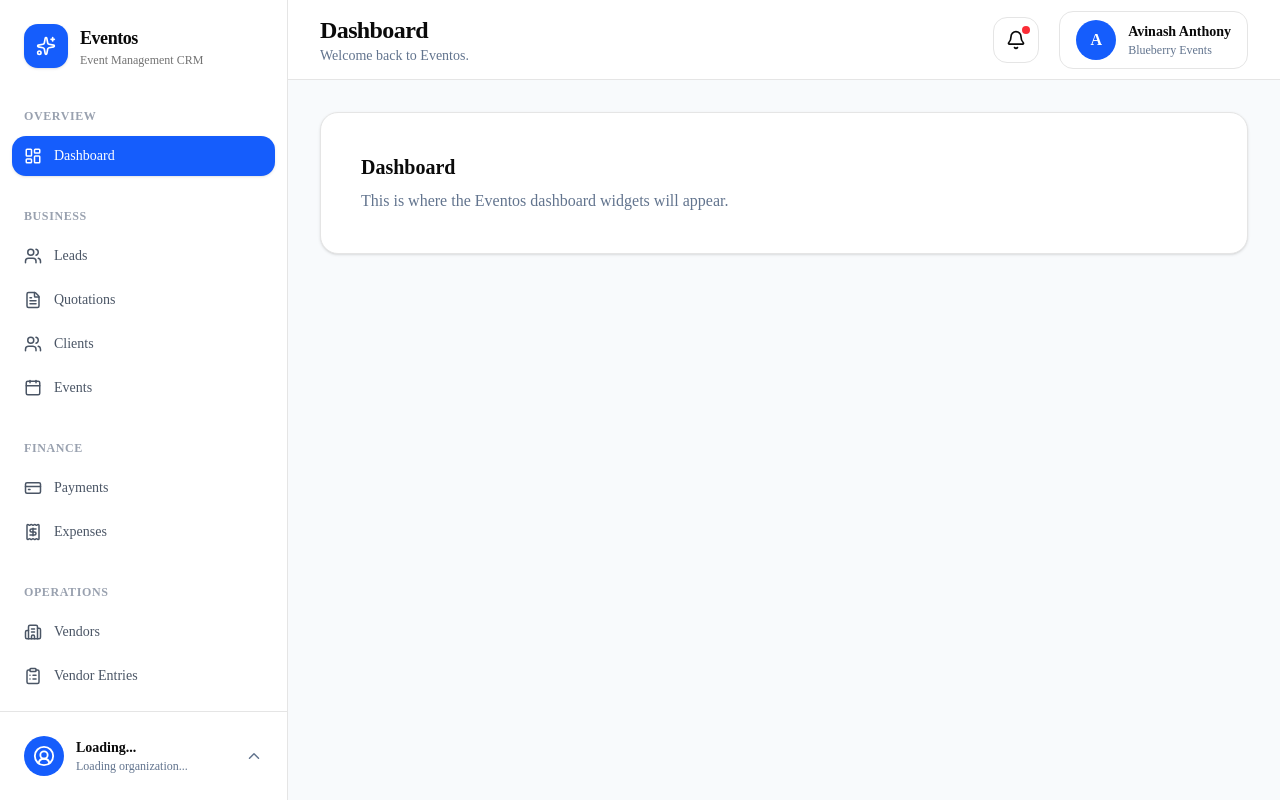
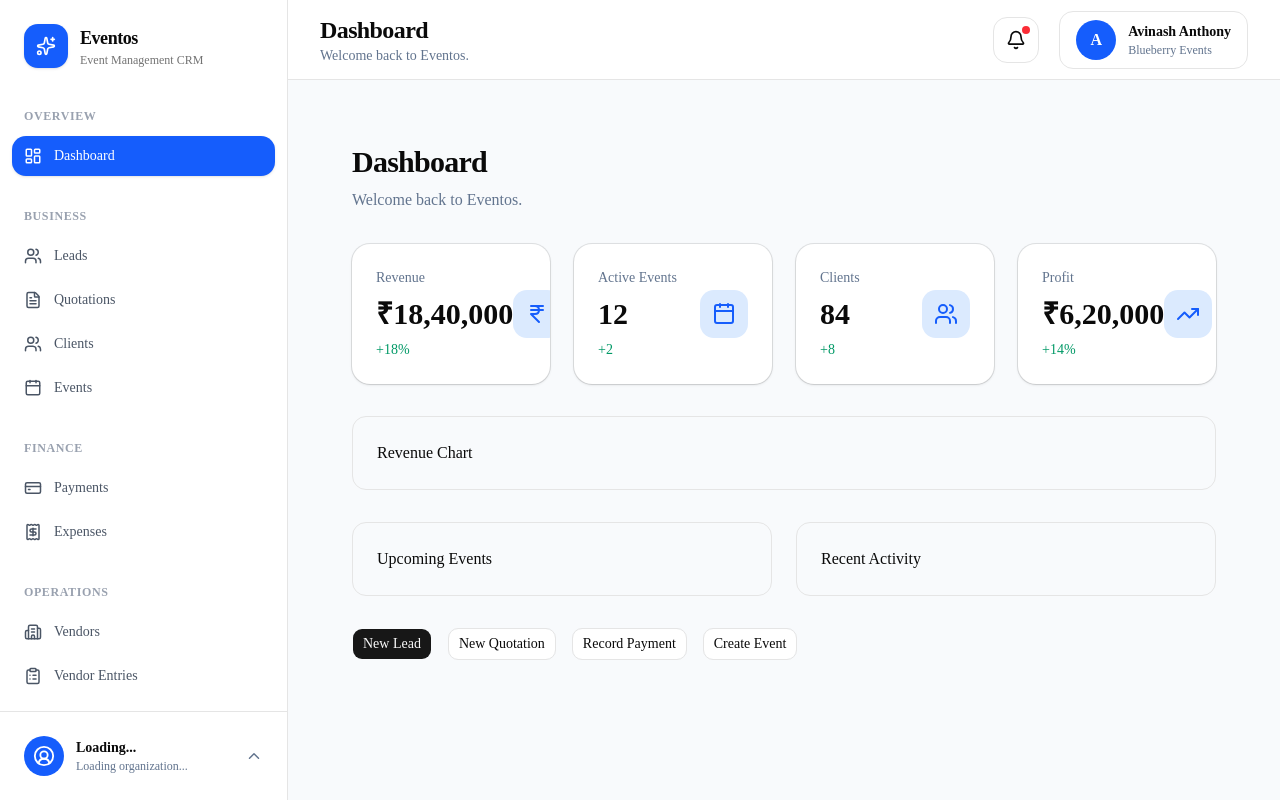
Before and after one commit to rohananthony2451-netizen/blueberry-crm, a Next.js app: page /dashboard in a window 1280 px wide. Built offline with nearby package versions, Linux system fonts and the light colour scheme.

Commit message:
feat: build dashboard page structure

```diff
--- a/app/(dashboard)/dashboard/page.tsx
+++ b/app/(dashboard)/dashboard/page.tsx
@@ -1,16 +1,29 @@
+import { PageContainer } from "@/components/design-system/PageContainer";
+import { PageHeader } from "@/components/design-system/PageHeader";
+import { DashboardStats } from "@/features/dashboard/components/DashboardStats";
+import { DashboardCharts } from "@/features/dashboard/components/DashboardCharts";
+import { UpcomingEvents } from "@/features/dashboard/components/UpcomingEvents";
+import { RecentActivity } from "@/features/dashboard/components/RecentActivity";
+import { QuickActions } from "@/features/dashboard/components/QuickActions";
+
 export default function DashboardPage() {
   return (
-    <div className="space-y-6">
-      <div className="rounded-2xl border bg-white p-10 shadow-sm">
-        <h2 className="text-xl font-semibold">
-          Dashboard
-        </h2>
+    <PageContainer>
+      <PageHeader
+        title="Dashboard"
+        description="Welcome back to Eventos."
+      />
 
-        <p className="mt-2 text-slate-500">
-          This is where the Eventos dashboard
-          widgets will appear.
-        </p>
+      <DashboardStats />
+
+      <DashboardCharts />
+
+      <div className="grid gap-6 lg:grid-cols-2">
+        <UpcomingEvents />
+        <RecentActivity />
       </div>
-    </div>
+
+      <QuickActions />
+    </PageContainer>
   );
 }
--- a/components/design-system/PageContainer.tsx
+++ b/components/design-system/PageContainer.tsx
@@ -0,0 +1,15 @@
+import { ReactNode } from "react";
+
+interface PageContainerProps {
+  children: ReactNode;
+}
+
+export function PageContainer({
+  children,
+}: PageContainerProps) {
+  return (
+    <div className="space-y-8 p-8">
+      {children}
+    </div>
+  );
+}
--- a/components/design-system/PageHeader.tsx
+++ b/components/design-system/PageHeader.tsx
@@ -0,0 +1,31 @@
+interface PageHeaderProps {
+  title: string;
+  description?: string;
+  actions?: React.ReactNode;
+}
+
+export function PageHeader({
+  title,
+  description,
+  actions,
+}: PageHeaderProps) {
+  return (
+    <div className="flex items-start justify-between">
+      <div>
+        <h1 className="text-3xl font-bold tracking-tight">
+          {title}
+        </h1>
+
+        {description && (
+          <p className="mt-2 text-slate-500">
+            {description}
+          </p>
+        )}
+      </div>
+
+      {actions && (
+        <div>{actions}</div>
+      )}
+    </div>
+  );
+}
--- a/components/design-system/Section.tsx
+++ b/components/design-system/Section.tsx
@@ -0,0 +1,21 @@
+import { ReactNode } from "react";
+
+interface SectionProps {
+  title: string;
+  children: ReactNode;
+}
+
+export default function Section({
+  title,
+  children,
+}: SectionProps) {
+  return (
+    <section className="space-y-4">
+      <h2 className="text-xl font-semibold">
+        {title}
+      </h2>
+
+      {children}
+    </section>
+  );
+}
--- a/components/design-system/StatCard.tsx
+++ b/components/design-system/StatCard.tsx
@@ -0,0 +1,46 @@
+import { LucideIcon } from "lucide-react";
+
+import { Card } from "@/components/ui/card";
+
+interface StatCardProps {
+  title: string;
+  value: string;
+  change?: string;
+  icon: LucideIcon;
+}
+
+export function StatCard({
+  title,
+  value,
+  change,
+  icon: Icon,
+}: StatCardProps) {
+  return (
+    <Card className="rounded-2xl p-6 shadow-sm">
+      <div className="flex items-center justify-between">
+        <div>
+          <p className="text-sm text-slate-500">
+            {title}
+          </p>
+
+          <h3 className="mt-2 text-3xl font-bold">
+            {value}
+          </h3>
+
+          {change && (
+            <p className="mt-2 text-sm text-emerald-600">
+              {change}
+            </p>
+          )}
+        </div>
+
+        <div className="rounded-xl bg-blue-100 p-3">
+          <Icon
+            size={24}
+            className="text-blue-600"
+          />
+        </div>
+      </div>
+    </Card>
+  );
+}
--- a/features/dashboard/components/DashboardCharts.tsx
+++ b/features/dashboard/components/DashboardCharts.tsx
@@ -0,0 +1,7 @@
+export function DashboardCharts() {
+  return (
+    <div className="rounded-xl border p-6">
+      Revenue Chart
+    </div>
+  );
+}
--- a/features/dashboard/components/DashboardStats.tsx
+++ b/features/dashboard/components/DashboardStats.tsx
@@ -0,0 +1,42 @@
+import {
+  Calendar,
+  IndianRupee,
+  Users,
+  TrendingUp,
+} from "lucide-react";
+
+import { StatCard } from "@/components/design-system/StatCard";
+
+export function DashboardStats() {
+  return (
+    <div className="grid gap-6 md:grid-cols-2 xl:grid-cols-4">
+      <StatCard
+        title="Revenue"
+        value="₹18,40,000"
+        icon={IndianRupee}
+        change="+18%"
+      />
+
+      <StatCard
+        title="Active Events"
+        value="12"
+        icon={Calendar}
+        change="+2"
+      />
+
+      <StatCard
+        title="Clients"
+        value="84"
+        icon={Users}
+        change="+8"
+      />
+
+      <StatCard
+        title="Profit"
+        value="₹6,20,000"
+        icon={TrendingUp}
+        change="+14%"
+      />
+    </div>
+  );
+}
--- a/features/dashboard/components/QuickActions.tsx
+++ b/features/dashboard/components/QuickActions.tsx
@@ -0,0 +1,21 @@
+import { Button } from "@/components/ui/button";
+
+export function QuickActions() {
+  return (
+    <div className="flex flex-wrap gap-4">
+      <Button>New Lead</Button>
+
+      <Button variant="outline">
+        New Quotation
+      </Button>
+
+      <Button variant="outline">
+        Record Payment
+      </Button>
+
+      <Button variant="outline">
+        Create Event
+      </Button>
+    </div>
+  );
+}
--- a/features/dashboard/components/RecentActivity.tsx
+++ b/features/dashboard/components/RecentActivity.tsx
@@ -0,0 +1,7 @@
+export function RecentActivity() {
+  return (
+    <div className="rounded-xl border p-6">
+      Recent Activity
+    </div>
+  );
+}
--- a/features/dashboard/components/UpcomingEvents.tsx
+++ b/features/dashboard/components/UpcomingEvents.tsx
@@ -0,0 +1,7 @@
+export function UpcomingEvents() {
+  return (
+    <div className="rounded-xl border p-6">
+      Upcoming Events
+    </div>
+  );
+}
```
